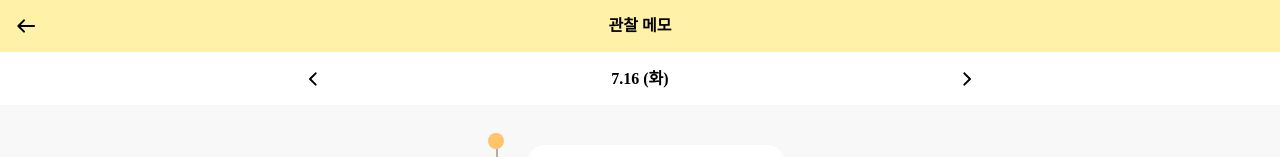
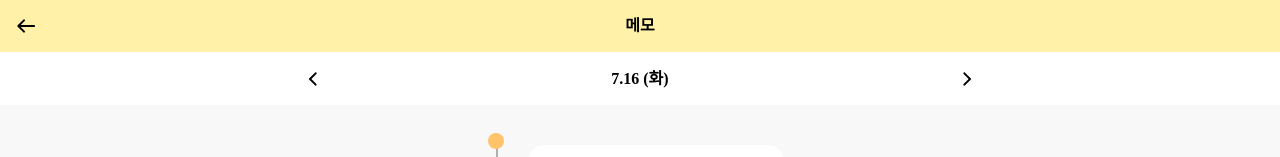
Before and after one commit to allkong/KidWe, a React (Vite) app in the folder front-end/: page /kindergarten/memo in a window 1280 px wide. Shown: the top 157 px of the page. Built offline with nearby package versions, Linux system fonts and the light colour scheme; a web font is replaced by a local one.

Commit message:
comment: Context 사용 코드 주석

```diff
--- a/front-end/src/pages/KindergartenManagement.tsx
+++ b/front-end/src/pages/KindergartenManagement.tsx
@@ -4,14 +4,14 @@ import {Routes, Route} from 'react-router-dom';
 import MemoList from '@/pages/kindergarten/MemoList';
 import MemoWrite from '@/pages/kindergarten/MemoWrite';
 import FoodInfo from '@/pages/kindergarten/FoodInfo';
-import {useHeader} from '@/contexts/header/HeaderContext';
+// import {useHeader} from '@/contexts/header/HeaderContext';
 
 const KindergartenManagement = () => {
-  const {headerTitle} = useHeader();
+  // const {headerTitle} = useHeader();
 
   return (
     <div className="h-screen">
-      <Header title={headerTitle} buttonType="back" />
+      <Header title={'메모'} buttonType="back" />
       <div className="h-screen pb-[4.3rem] bg-white pt-[3.3rem]">
         <Routes>
           <Route path="/memo" element={<MemoList />}></Route>
--- a/front-end/src/pages/kindergarten/MemoList.tsx
+++ b/front-end/src/pages/kindergarten/MemoList.tsx
@@ -1,16 +1,16 @@
 import MemoListItem from '@/components/organisms/Memo/MemoListItem';
 import DateNavigator from '@/components/organisms/Navigation/DateNavigator';
 import WriteButton from '@/components/atoms/Button/WriteButton';
-import {useEffect, memo} from 'react';
+import {memo} from 'react';
 import {useNavigate} from 'react-router-dom';
-import {useHeader} from '@/contexts/header/HeaderContext';
+// import {useHeader} from '@/contexts/header/HeaderContext';
 
 const MemoList = memo(() => {
-  const {handleHeaderTitle} = useHeader();
+  // const {handleHeaderTitle} = useHeader();
 
-  useEffect(() => {
-    handleHeaderTitle('관찰 메모');
-  }, [handleHeaderTitle]);
+  // useEffect(() => {
+  //   handleHeaderTitle('관찰 메모');
+  // }, [handleHeaderTitle]);
 
   const navigate = useNavigate();
 
```
Also changed, not shown: front-end/src/App.tsx (+4 -7 lines).
